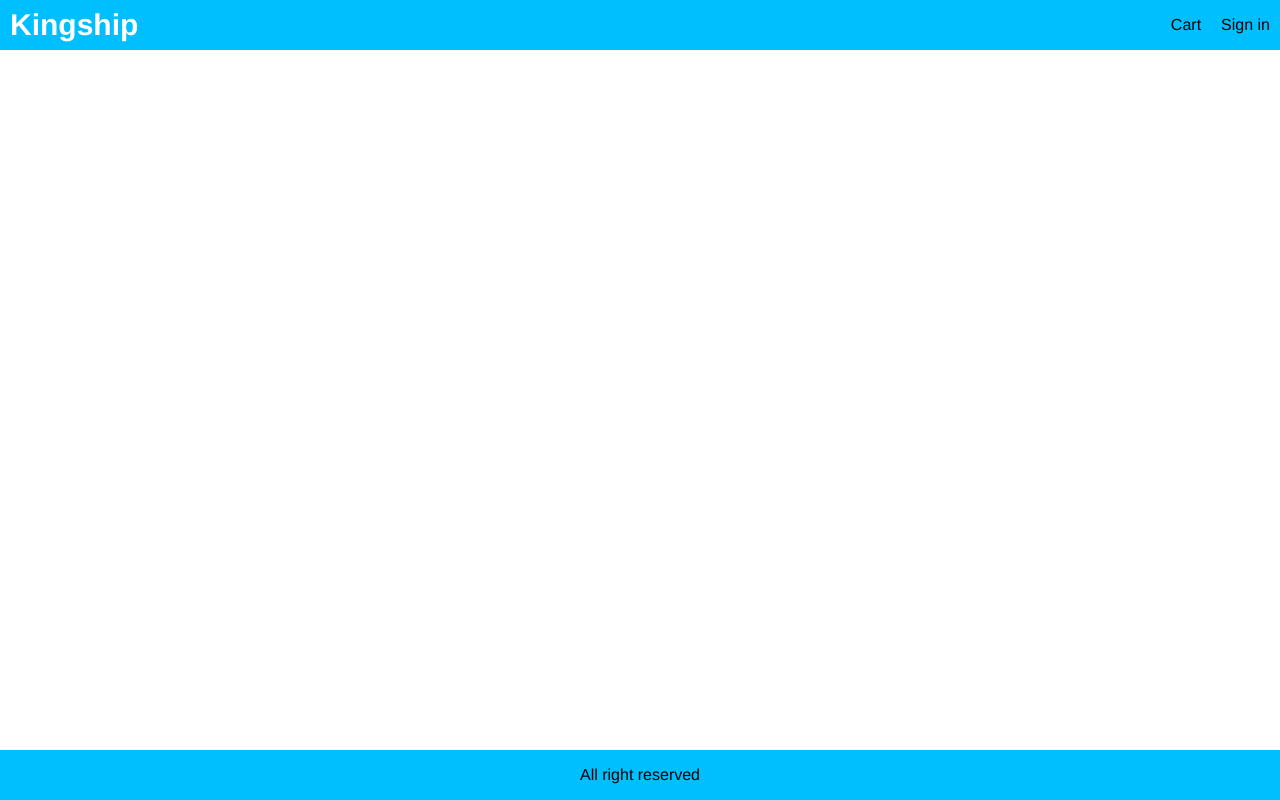
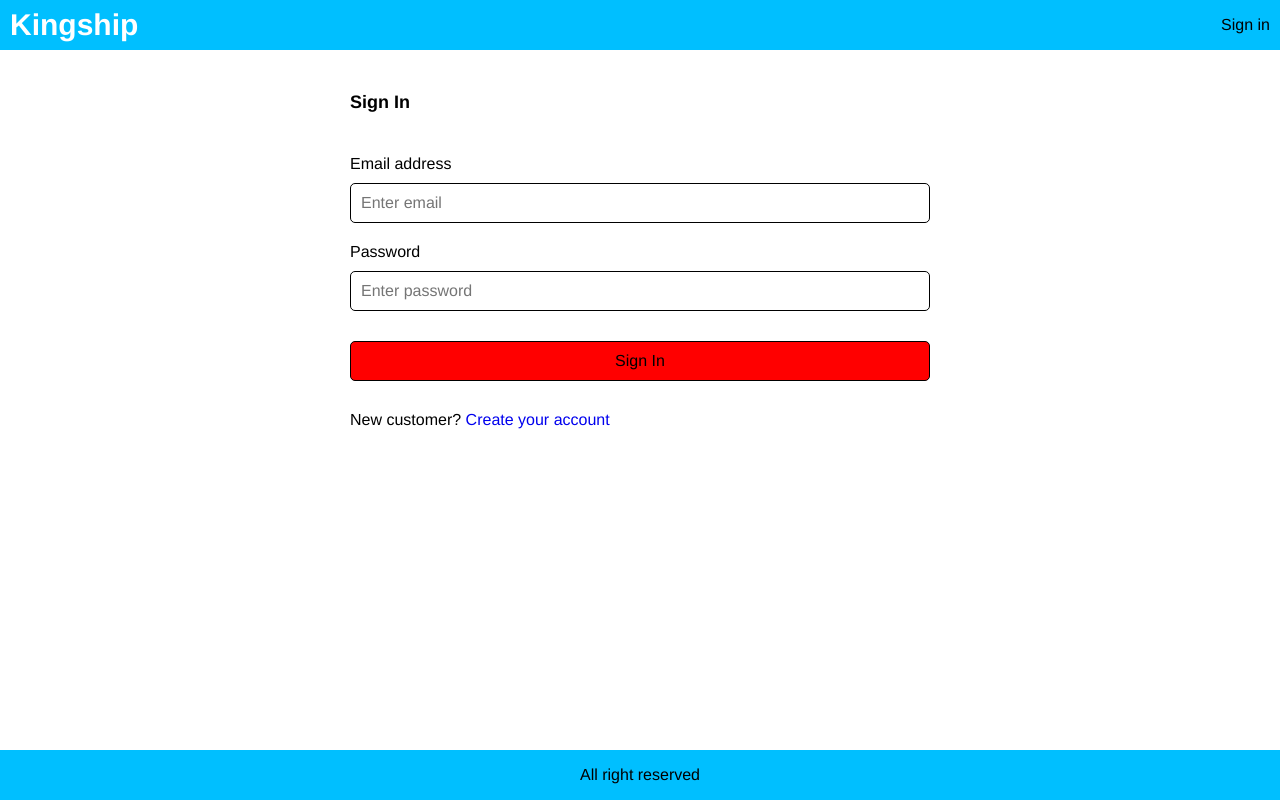
Before and after one commit to ThushanthaSanju/ITP, a React (Create React App) app in the folder frontend/: page /signin in a window 1280 px wide. Built offline with nearby package versions, Linux system fonts and the light colour scheme.

Commit message:
Design sign in screen

```diff
--- a/frontend/src/App.js
+++ b/frontend/src/App.js
@@ -4,6 +4,8 @@
 import CartScreen from './screens/CartScreen';
 import HomeScreen from './screens/HomeScreen';
 import ProductScreen from './screens/ProductScreen';
+import SigninScreen from './screens/SigninScreen';
+
 
 function App() {
 
@@ -19,7 +21,7 @@
             </Link>
           </div>
           <div>
-            <Link to="/cart">Cart
+            <Link to="/cart">
             {cartItems.length > 0 && (
               <span className="badge">{cartItems.length}</span>
             )}
@@ -30,6 +32,7 @@
         <main>
           <Route path="/cart/:id?" component={CartScreen}></Route>
           <Route path="/product/:id" component={ProductScreen}></Route>
+          <Route path="/signin" component={SigninScreen}></Route>
           <Route path="/" component={HomeScreen} exact></Route>
         </main>
         <footer className="row center">All right reserved</footer>
--- a/frontend/src/index.css
+++ b/frontend/src/index.css
@@ -14,6 +14,20 @@
 
 #root {
   height: 100%;
+}
+/* Form */
+.form {
+  max-width: 60rem;
+  margin: 0 auto;
+}
+.form > div {
+  display: flex;
+  flex-direction: column;
+  margin: 1rem;
+}
+.form label {
+  margin: 1rem 0;
+  display: block;
 }
 
 /* layout */
--- /dev/null
+++ b/frontend/src/screens/SigninScreen.js
@@ -0,0 +1,52 @@
+import React, { useState } from 'react';
+import { Link } from 'react-router-dom';
+
+export default function SigninScreen() {
+  const [email, setEmail] = useState('');
+  const [password, setPassword] = useState('');
+  const submitHandler = (e) => {
+    e.preventDefault();
+    // TODO: sign in action
+  };
+  return (
+    <div>
+      <form className="form" onSubmit={submitHandler}>
+        <div>
+          <h1>Sign In</h1>
+        </div>
+        <div>
+          <label htmlFor="email">Email address</label>
+          <input
+            type="email"
+            id="email"
+            placeholder="Enter email"
+            required
+            onChange={(e) => setEmail(e.target.value)}
+          ></input>
+        </div>
+        <div>
+          <label htmlFor="password">Password</label>
+          <input
+            type="password"
+            id="password"
+            placeholder="Enter password"
+            required
+            onChange={(e) => setPassword(e.target.value)}
+          ></input>
+        </div>
+        <div>
+          <label />
+          <button className="primary" type="submit">
+            Sign In
+          </button>
+        </div>
+        <div>
+          <label />
+          <div>
+            New customer? <Link to="/register">Create your account</Link>
+          </div>
+        </div>
+      </form>
+    </div>
+  );
+}
```
